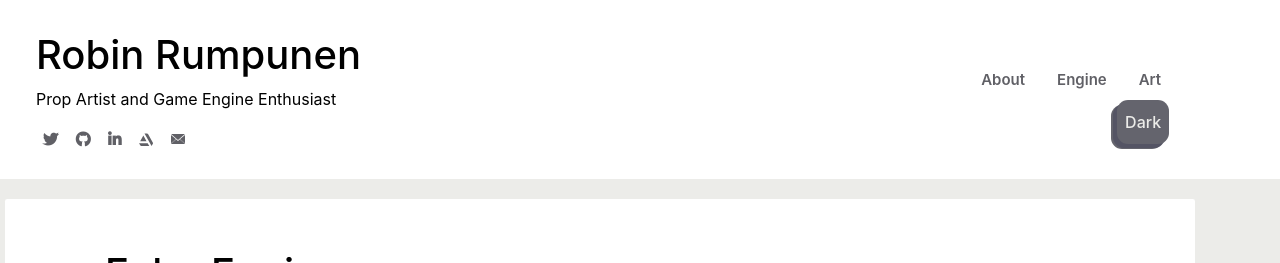
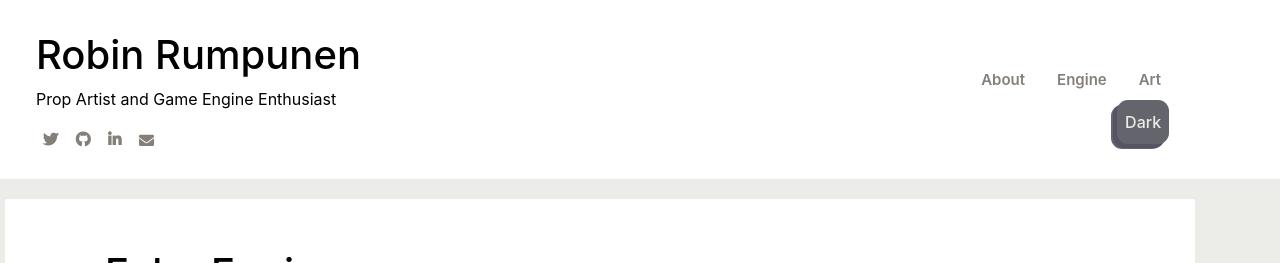
Before and after one commit to RobinRumpunen/robinrumpunen.github.io, a Jekyll site: the page built from engine.md, in a window 1280 px wide. Shown: the top 263 px of the page. Built offline with Jekyll 4.4.1, drawn with Linux system fonts in a browser that asks for light colours; nearby versions of some CDN libraries; comment, search, counter and statistics services are not loaded; a style sheet for code colours, icons or effects is not loaded; some of the changed text lies outside the part shown.

Commit message:
styling and removal of not needed content.

```diff
--- a/_includes/header.html
+++ b/_includes/header.html
@@ -31,13 +31,13 @@
                     <a class="social-link" href="http://linkedin.com/in/{{ site.linkedin_username }}">
                         <i class="fab fa-linkedin-in"></i>
                     </a>
-                    {% endif %} {% if site.artstation_username %}
+                    <!-- {% endif %} {% if site.artstation_username %}
                     <a class="social-link" href="http://artstation.com/{{ site.artstation_username }}">
                         <i class="fab fa-telegram-plane"></i>
-                    </a>
+                    </a> -->
                     {% endif %} {% if site.behance_username %}
                     <a class="social-link" href="mailto:{{ site.behance_username }}?Subject=Hello%20Robin">
-                        <i class="fab fa-behance"></i>
+                        <i class="fa fa-envelope"></i>
                     </a>
                     {% endif %}
                 </p>
--- a/assets/css/main.css
+++ b/assets/css/main.css
@@ -5,15 +5,15 @@ html, html[data-theme="light"] {
    --foot-background-color: hsl(0, 0%, 90%);
    --main-text-color: hsl(0, 0%, 0%);
    --title-text-color: hsl(0, 0%, 0%);
-   --link-text-color: hsl(240, 3%, 39%);
+   --link-text-color: hsl(25, 4%, 50%);
    --linkH-text-color: hsl(240, 22%, 49%);
    --btn-main-color: hsl(240, 4%, 41%);
    --btn-scnd-color: hsl(240, 9%, 36%);
    --styling-filter: 0%;
-   --artstation-logo: url("../img/artstationL.svg");
+   --artstation-logo: url("../img/artstationD.svg");
    --artstation-logo-hover: url("../img/artstationH.svg");
    --dwnload-logo: url("../img/dwnloadIconL.svg");
-   --email-logo: url("../img/emailIconL.svg");
+   --email-logo: url("../img/emailIconD.svg");
 }
 
 html[data-theme="dark"] {
@@ -22,8 +22,8 @@ html[data-theme="dark"] {
    --main-focusground-color: hsl(0, 0%, 13%);
    --foot-background-color: hsl(0, 0%, 10%);
    --main-text-color: hsl(26, 25%, 82%);
-   --title-text-color: hsl(45, 99%, 43%);
-   --link-text-color: hsl(25, 36%, 77%);
+   --title-text-color: hsl(45, 52%, 72%);
+   --link-text-color: hsl(25, 4%, 50%);
    --linkH-text-color: hsl(45, 99%, 43%);
    --btn-main-color: hsl(26, 25%, 82%);
    --btn-scnd-color: hsl(26, 13%, 58%);
@@ -364,19 +364,10 @@ code {
 .fa-telegram-plane:hover{
     content: var(--artstation-logo-hover) !important;
 }
-.fa-behance
+.fa-envelope
 {
-    width: 14px;
-    height: 14px;
     position: relative;
-    top:1px;
-    content: var(--email-logo) !important;
-}
-.fa-behance:before{
-    content:none !important;
-}
-.fa-behance:hover{
-    content: var(--email-logo-hover) !important;
+    top: 1px;
 }
 
 .header__container {
```
Also changed, not shown: engine.md (+3 -0 lines), assets/img/artstationD.svg (deleted), assets/img/artstationH.svg (deleted), assets/img/artstationL.svg (deleted), assets/img/dwnloadIcon.png (deleted), assets/img/dwnloadIconD.svg (deleted), assets/img/dwnloadIconL.svg (deleted), assets/img/emailIconD.svg (deleted), assets/img/emailIconL.svg (deleted), assets/img/screenshot1.png (deleted), assets/img/screenshot2.png (deleted), assets/img/screenshot3.png (deleted), assets/img/screenshot4.png (deleted).
